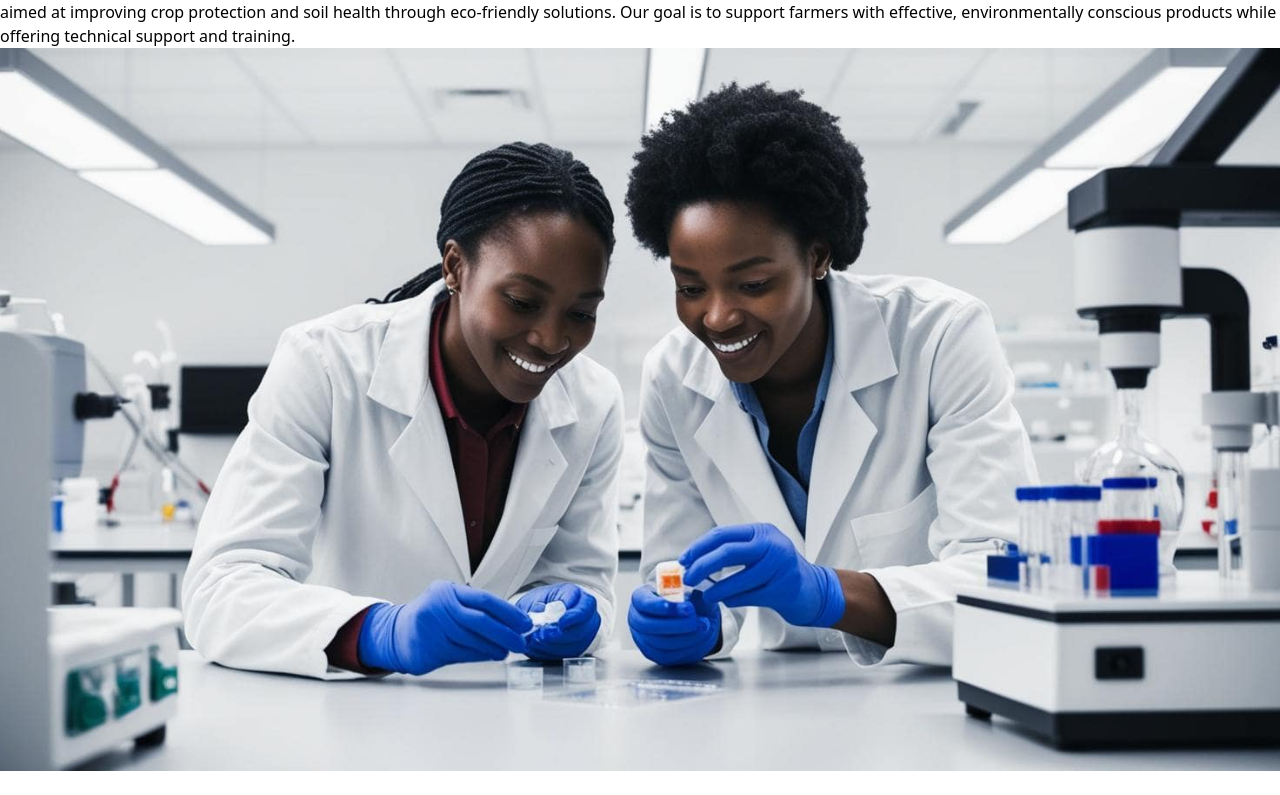
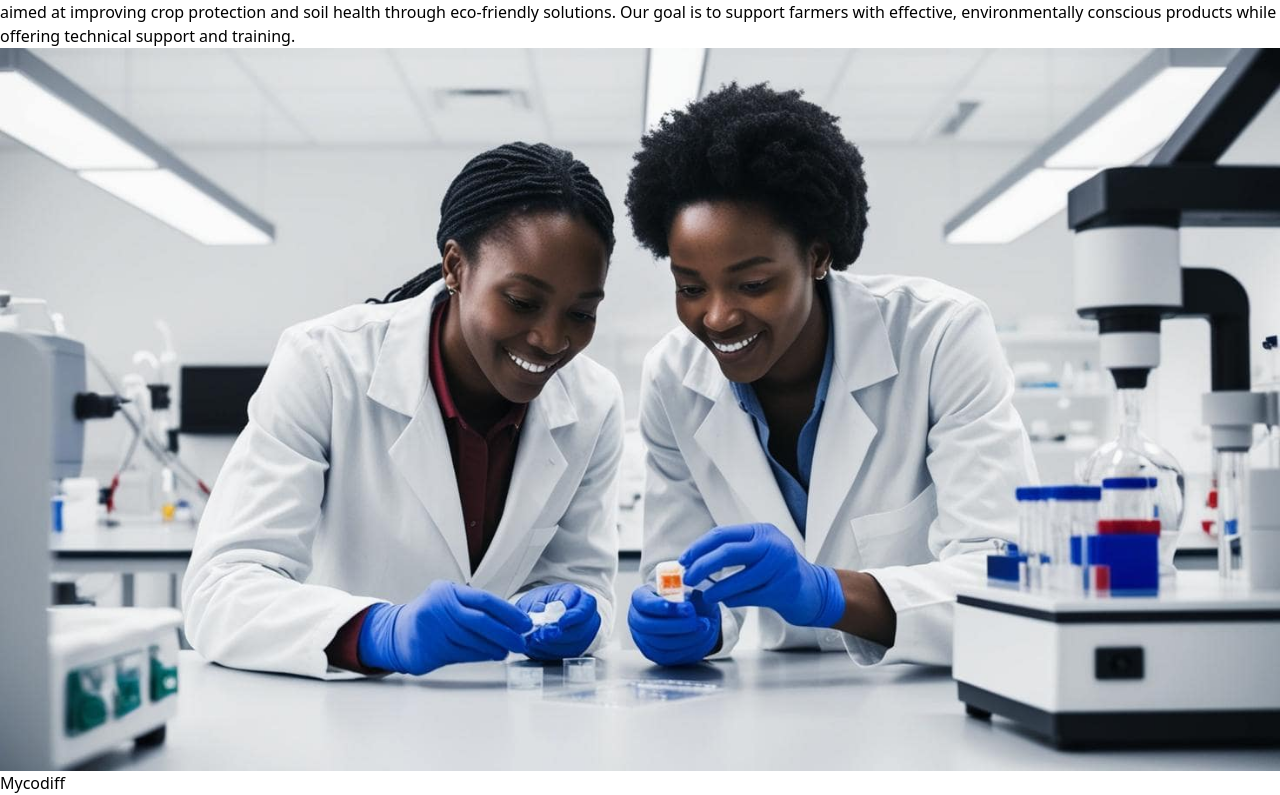
Before and after one commit to tjay1760/mara-life, a React (Vite) app: page / in a window 1280 px wide. Shown: the part 378-1173 px from the top of the page. Before the commit the page ends 1149 px from the top, so only its background shows below. Built offline with nearby package versions, Linux system fonts and the light colour scheme.

Commit message:
added products

```diff
--- a/src/components/Home/HomePage.jsx
+++ b/src/components/Home/HomePage.jsx
@@ -1,12 +1,14 @@
 import React from 'react'
 import Hero from './Hero'
 import WhoWeAre from './WhoWeAre'
+import Products from './Products'
 
 const HomePage = () => {
   return (
     <>
     <Hero/>
     <WhoWeAre/>
+    <Products/>
     </>
 
   )
--- a/src/components/Home/Products.jsx
+++ b/src/components/Home/Products.jsx
@@ -0,0 +1,41 @@
+import React from 'react'
+import { Swiper, SwiperSlide } from "swiper/react";
+import { Navigation, Pagination } from "swiper/modules";
+import "swiper/css/navigation";
+import "swiper/css/pagination";
+import "swiper/css";
+const ourProducts =[
+    {
+        name:"Mycodiff",
+        description: "a fast-acting, non-selective solution for eliminating weeds and unwanted vegetation. Designed for residential, agricultural, and industrial use, it targets a wide range of plant species, providing long-lasting results. Easy to apply, rainproof, and eco-conscious, it ensures effective weed control while protecting your surroundings."
+    },
+    {
+        name:"MaraShield",
+        description: "a fast-acting, non-selective solution for eliminating weeds and unwanted vegetation. Designed for residential, agricultural, and industrial use, it targets a wide range of plant species, providing long-lasting results. Easy to apply, rainproof, and eco-conscious, it ensures effective weed control while protecting your surroundings."
+    },
+    {
+        name:"Optimus Prime",
+        description: "a fast-acting, non-selective solution for eliminating weeds and unwanted vegetation. Designed for residential, agricultural, and industrial use, it targets a wide range of plant species, providing long-lasting results. Easy to apply, rainproof, and eco-conscious, it ensures effective weed control while protecting your surroundings."
+    },
+    {
+        name:"V-GAR",
+        description: "a fast-acting, non-selective solution for eliminating weeds and unwanted vegetation. Designed for residential, agricultural, and industrial use, it targets a wide range of plant species, providing long-lasting results. Easy to apply, rainproof, and eco-conscious, it ensures effective weed control while protecting your surroundings."
+    },
+    {
+        name:"Siriza",
+        description: "a fast-acting, non-selective solution for eliminating weeds and unwanted vegetation. Designed for residential, agricultural, and industrial use, it targets a wide range of plant species, providing long-lasting results. Easy to apply, rainproof, and eco-conscious, it ensures effective weed control while protecting your surroundings."
+    }
+
+]
+
+const Products = () => {
+  return (
+   <>
+   <Swiper>
+    {ourProducts.map((product, index)=><SwiperSlide key={index}>{product.name}</SwiperSlide>)}
+   </Swiper>
+   </>
+  )
+}
+
+export default Products
```
